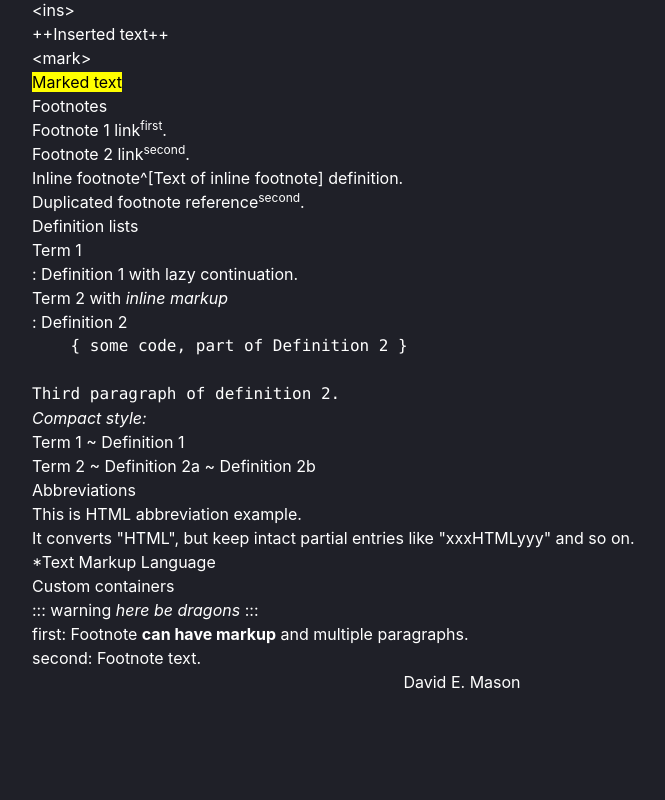
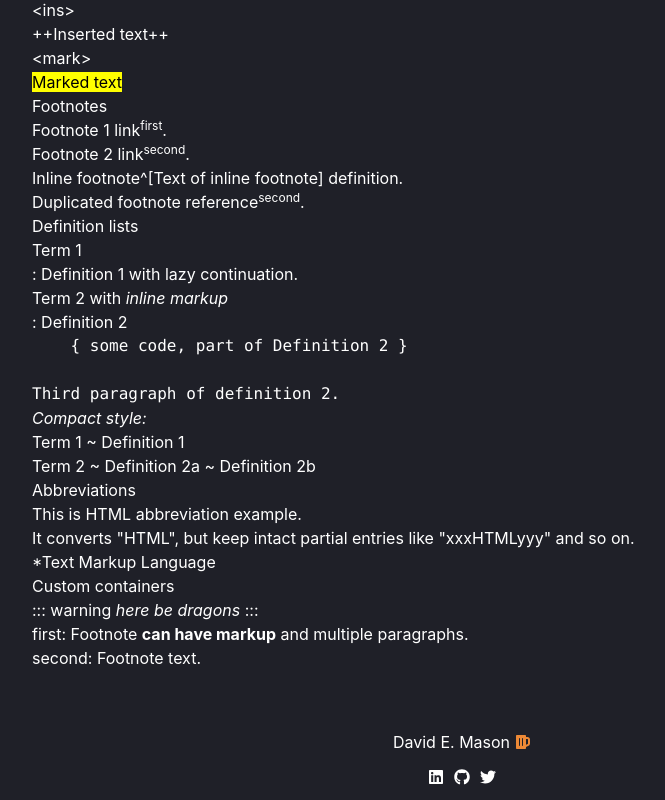
Before and after one commit to emamasonn/my-page, a React (Create React App) app: page /post/first in a window 1280 px wide. Shown: the part 2772-3572 px from the top of the page, without its empty margins (178-843 px from the left). Before the commit the page ends 3466 px from the top, so only its background shows below. Built offline with nearby package versions, Linux system fonts and the light colour scheme.

Commit message:
add social icons

```diff
--- a/package.json
+++ b/package.json
@@ -20,6 +20,7 @@
     "react": "^18.2.0",
     "react-copy-to-clipboard": "^5.1.0",
     "react-dom": "^18.2.0",
+    "react-icons": "^4.4.0",
     "react-router-dom": "6",
     "react-scripts": "5.0.1",
     "react-syntax-highlighter": "^15.5.0",
--- a/src/components/Footer.tsx
+++ b/src/components/Footer.tsx
@@ -1,10 +1,41 @@
-import { Flex, Text } from "@chakra-ui/react";
+import { Box, Flex, Link, Text, Tooltip } from "@chakra-ui/react";
 import React from "react";
+import { FaBeer, FaTwitter, FaLinkedin, FaGithub } from "react-icons/fa";
 
 const Footer = () => {
   return (
-    <Flex justifyContent="center" alignItems="center">
-      <Text fontSize="md">David E. Mason</Text>
+    <Flex
+      justifyContent="center"
+      alignItems="center"
+      flexDirection="column"
+      m="60px"
+    >
+      <Text
+        fontSize="md"
+        display="flex"
+        justifyContent="center"
+        alignItems="center"
+      >
+        David E. Mason
+        <Box ml="5px" color="#ED8936" position="relative">
+          <Tooltip hasArrow label="Tomemos una birra!" placement="top">
+            <Box>
+              <FaBeer />
+            </Box>
+          </Tooltip>
+        </Box>
+      </Text>
+      <Flex m="10px">
+        <Link href="https://www.linkedin.com/in/demamason/" m="5px" isExternal>
+          <FaLinkedin />
+        </Link>
+        <Link href="https://github.com/emamasonn" m="5px" isExternal>
+          <FaGithub />
+        </Link>
+        <Link href="https://twitter.com/meisonsays" m="5px" isExternal>
+          <FaTwitter />
+        </Link>
+      </Flex>
     </Flex>
   );
 };
```
Also changed, not shown: 1 other file (tests, documents, lock files or other folders).
